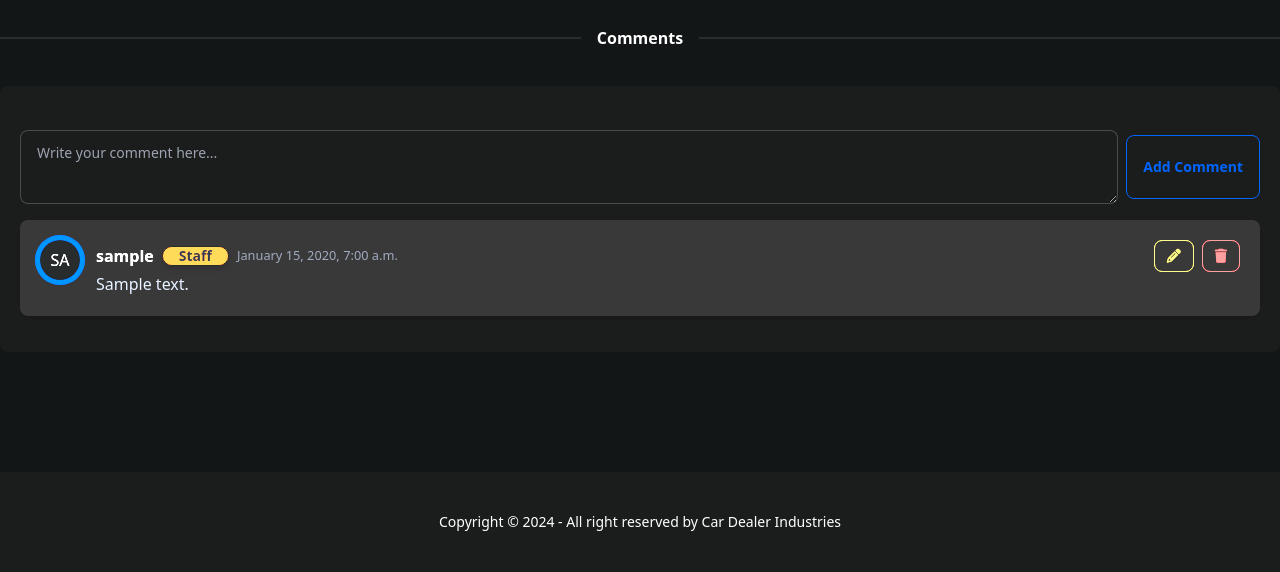
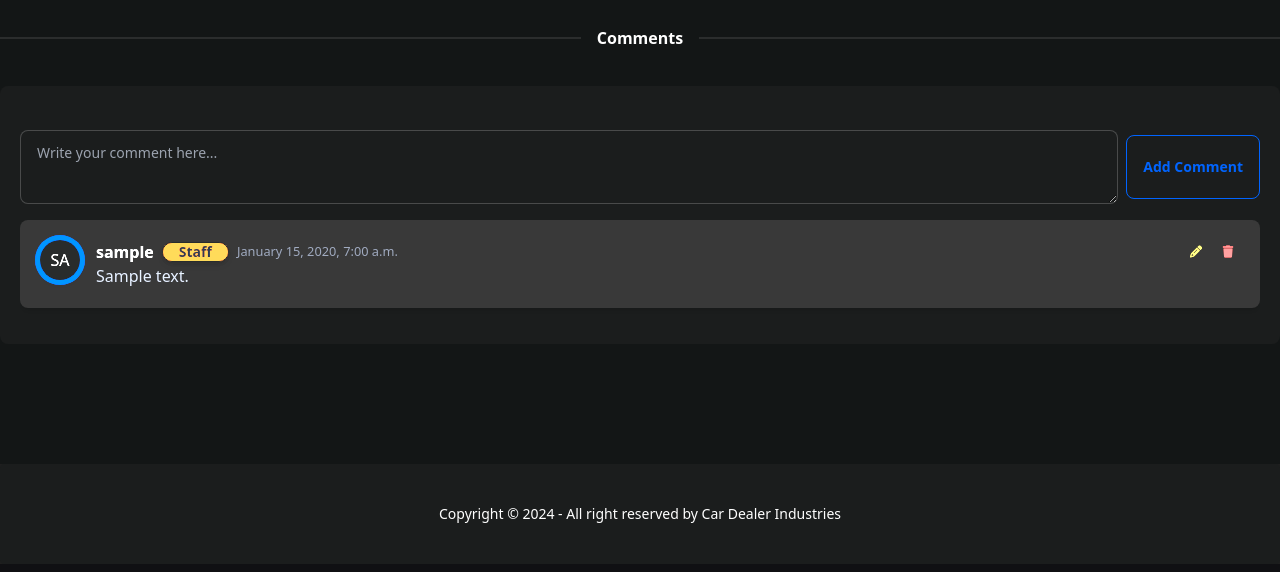
Before and after one commit to fzaca/car-dealer-system, a Django app: page /cars/1/ in a window 1280 px wide. Shown: the part 990-1562 px from the top of the page. Run offline with Django 5.2, Linux system fonts and the light colour scheme; a user stored in the database is signed in; tables that the repository leaves empty hold one stand-in row (values such as "Sample post"); grey boxes marked "Sample" are stand-in pictures; style sheets or scripts are compiled from the project's sources; some libraries are stand-ins or nearby versions.

Commit message:
Improve comments

```diff
--- a/resources/cars/templates/cars/partials/comment.html
+++ b/resources/cars/templates/cars/partials/comment.html
@@ -28,7 +28,7 @@ class="bg-neutral-800 brightness-150 rounded-lg p-5 mb-4 shadow-md">
                 </div>
                 <div class="flex gap-2">
                 {% if comment.user.id == request.user.id %}
-                    <a href="#" class="btn btn-warning btn-outline btn-sm"
+                    <a href="#" class="btn btn-warning btn-circle btn-outline btn-xs border-none"
                     hx-get="{% url 'edit_comment' comment.id %}"
                     hx-target="#comment-edit-{{ comment.id }}"
                     hx-swap="outerHTML">
@@ -36,7 +36,7 @@ class="bg-neutral-800 brightness-150 rounded-lg p-5 mb-4 shadow-md">
                     </a>
                 {% endif %}
                 {% if comment.user.id == request.user.id or request.user.is_staff %}
-                    <a href="#" class="btn btn-error btn-outline btn-sm"
+                    <a href="#" class="btn btn-error btn-circle btn-outline btn-xs border-none"
                     hx-delete="{% url 'comment-delete-comment' comment.id %}"
                     hx-confirm="Are you sure?"
                     hx-target="#comment-{{ comment.id }}"
--- a/resources/reviews/management/commands/load_reviews_data.py
+++ b/resources/reviews/management/commands/load_reviews_data.py
@@ -73,7 +73,7 @@ class Command(BaseCommand):
 
         comments = []
 
-        for _ in range(100):
+        for _ in range(200000):
             car = random.choice(cars)
             user = random.choice(users)
 
```
Also changed, not shown: resources/cars/templates/cars/partials/edit_comment.html (+8 -5 lines).
